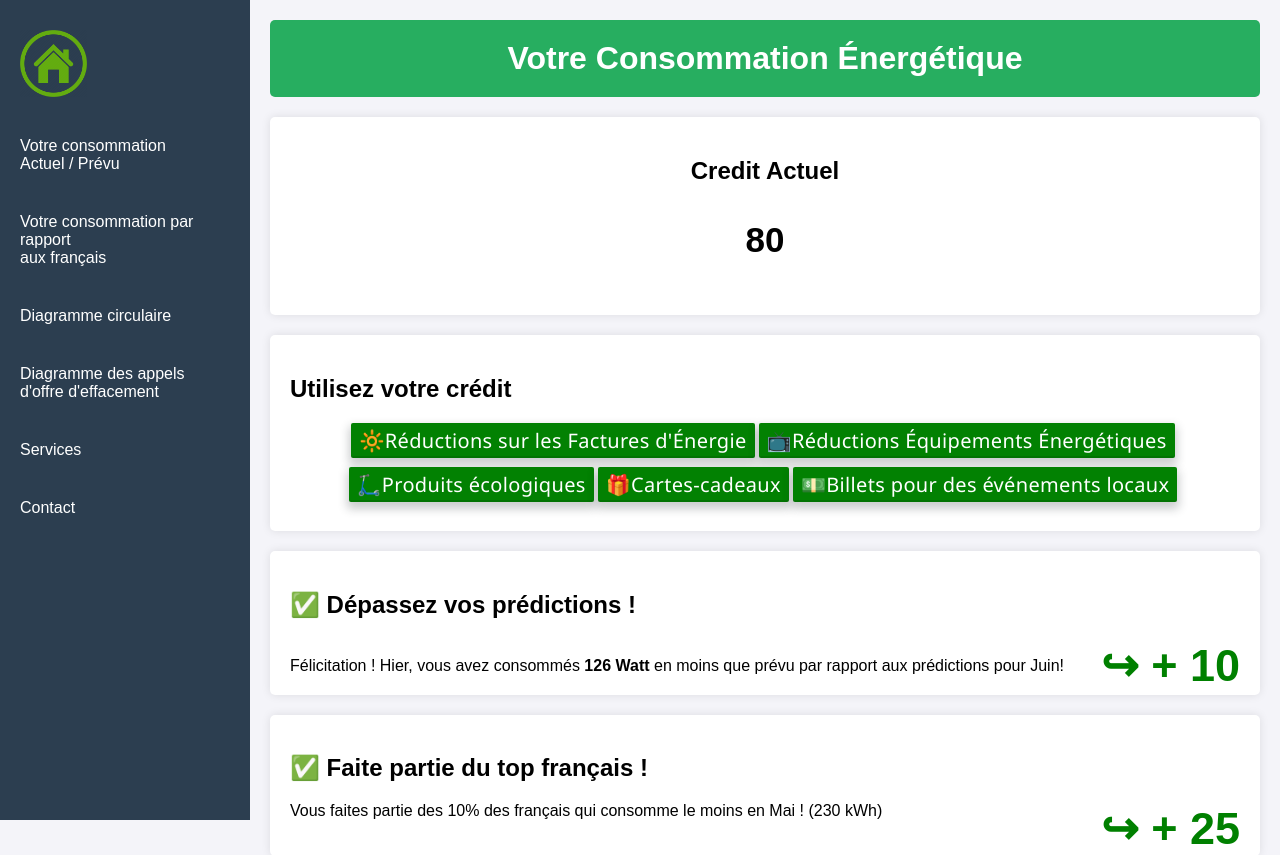
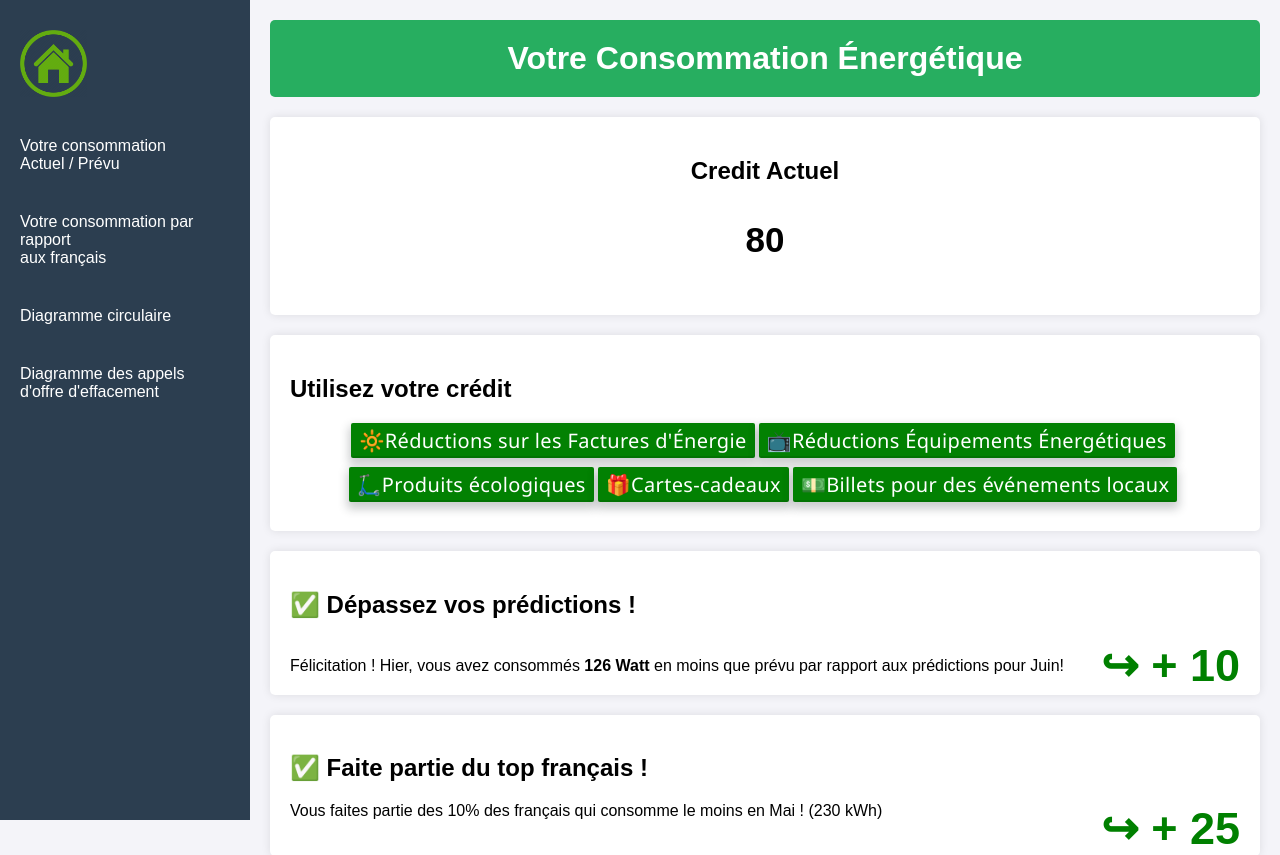
Before and after one commit to NicolasNicz/energy_house, a PHP site: page /index.php in a window 1280 px wide. Shown: the top 855 px of the page. Run offline with PHP 8.4, Linux system fonts and the light colour scheme; data comes from the database, SQL or seed files in the repository.

Commit message:
remove contact

```diff
--- a/header.php
+++ b/header.php
@@ -22,8 +22,5 @@
 
                 <li><a href="graph_pie_view.php">Diagramme circulaire</a></li>
                 <li><a href="graph_aoe_view.php">Diagramme des appels d'offre d'effacement</a></li>
-                <li><a href="#services">Services</a></li>
-
-                <li><a href="#contact">Contact</a></li>
             </ul>
         </nav>
```
